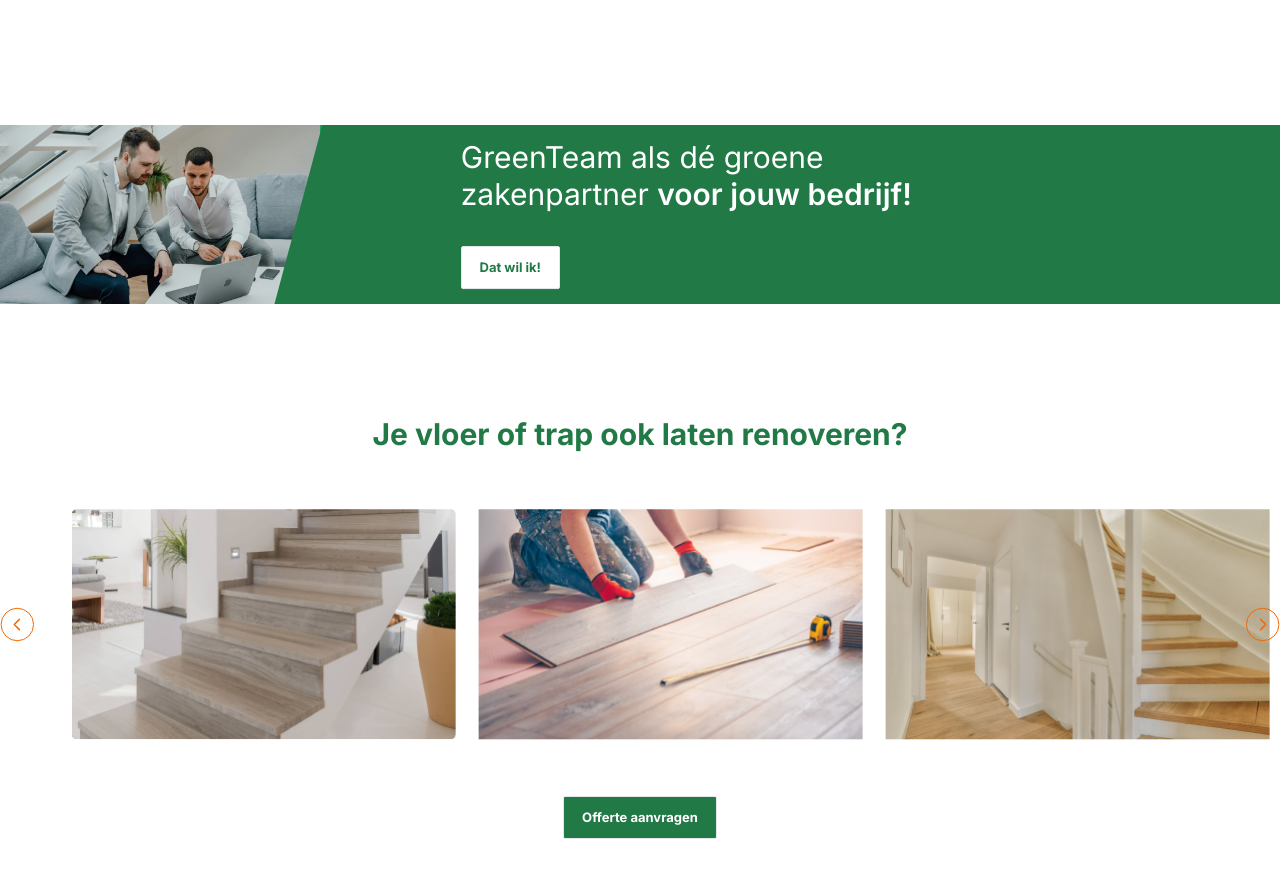
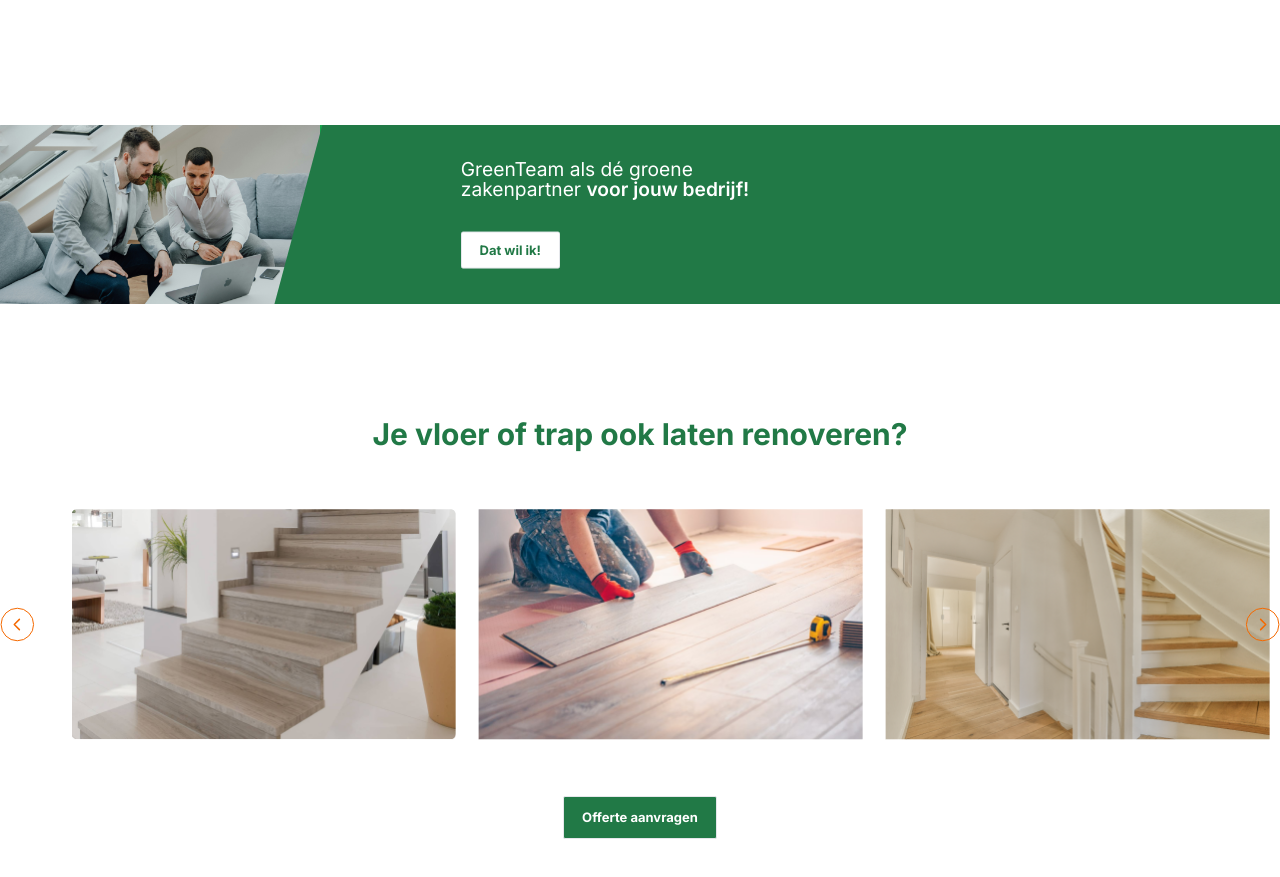
Before and after one commit to GreenTeam88/greenteam-front-end, a Next.js app: page / in a window 1280 px wide. Shown: the part 3280-4157 px from the top of the page. Built offline with nearby package versions, Linux system fonts and the light colour scheme.

Commit message:
fixing green section height issue

```diff
--- a/src/app/(root)/(routes)/_components/greenSection.tsx
+++ b/src/app/(root)/(routes)/_components/greenSection.tsx
@@ -6,11 +6,11 @@ export const GreenSection = () => {
       <img src="/home/ITPersons.png" className=" w-[25vw] h-fit " />
       <div style={{ width: '80vw' }} className="absolute top-0 right-0   overflow-visible  h-full lg:-ml-[7%]">
         <img className=" hidden w-full h-full  lg:block object-cover" src="/home/greenBg.svg" />
-        <div className="lg:absolute py-4 lg:py-0 lg:top-1/2 items-center lg:items-start lg:-translate-y-1/2 lg:left-[20%] flex flex-col gap-[33px]">
-          <h3 className="text-xl text-center lg:text-start lg:text-[30px] text-white lg:leading-[37px] tracking-[-2%] ">
+        <div className="lg:absolute py-4 lg:py-0 lg:top-1/2 items-center lg:items-start lg:-translate-y-1/2 lg:left-[20%] flex flex-col xl:gap-[33px] lg:gap-[8px]">
+          <h3 className="text-xl text-center lg:text-start   lg:text-[1.5vw] text-white lg:leading-[1.5vw]  tracking-[-2%] ">
             GreenTeam als dé groene <br /> zakenpartner <span className="font-semibold"> voor jouw bedrijf!</span>
           </h3>
-          <PrimaryOutlinedBtn>Dat wil ik!</PrimaryOutlinedBtn>
+          <PrimaryOutlinedBtn className="lg:py-2">Dat wil ik!</PrimaryOutlinedBtn>
         </div>
       </div>
     </div>
--- a/src/components/theme/buttons.tsx
+++ b/src/components/theme/buttons.tsx
@@ -12,7 +12,13 @@ export const PrimaryBtn: React.FC<HTMLAttributes<HTMLButtonElement>> = ({ childr
 
 export const PrimaryOutlinedBtn: React.FC<HTMLAttributes<HTMLButtonElement>> = ({ children, className, ...props }) => {
   return (
-    <button className={cn('primaryOutlinedBtn  w-fit h-fit', className)} {...props}>
+    <button
+      className={cn(
+        'py-[10.69px] px-[17.81px] rounded-sm bg-white hover:bg-primaryDefault hover:text-white border hover:border-white text-primaryDefault text-[13px] font-bold w-fit h-fit',
+        className
+      )}
+      {...props}
+    >
       {children}{' '}
     </button>
   );
```
